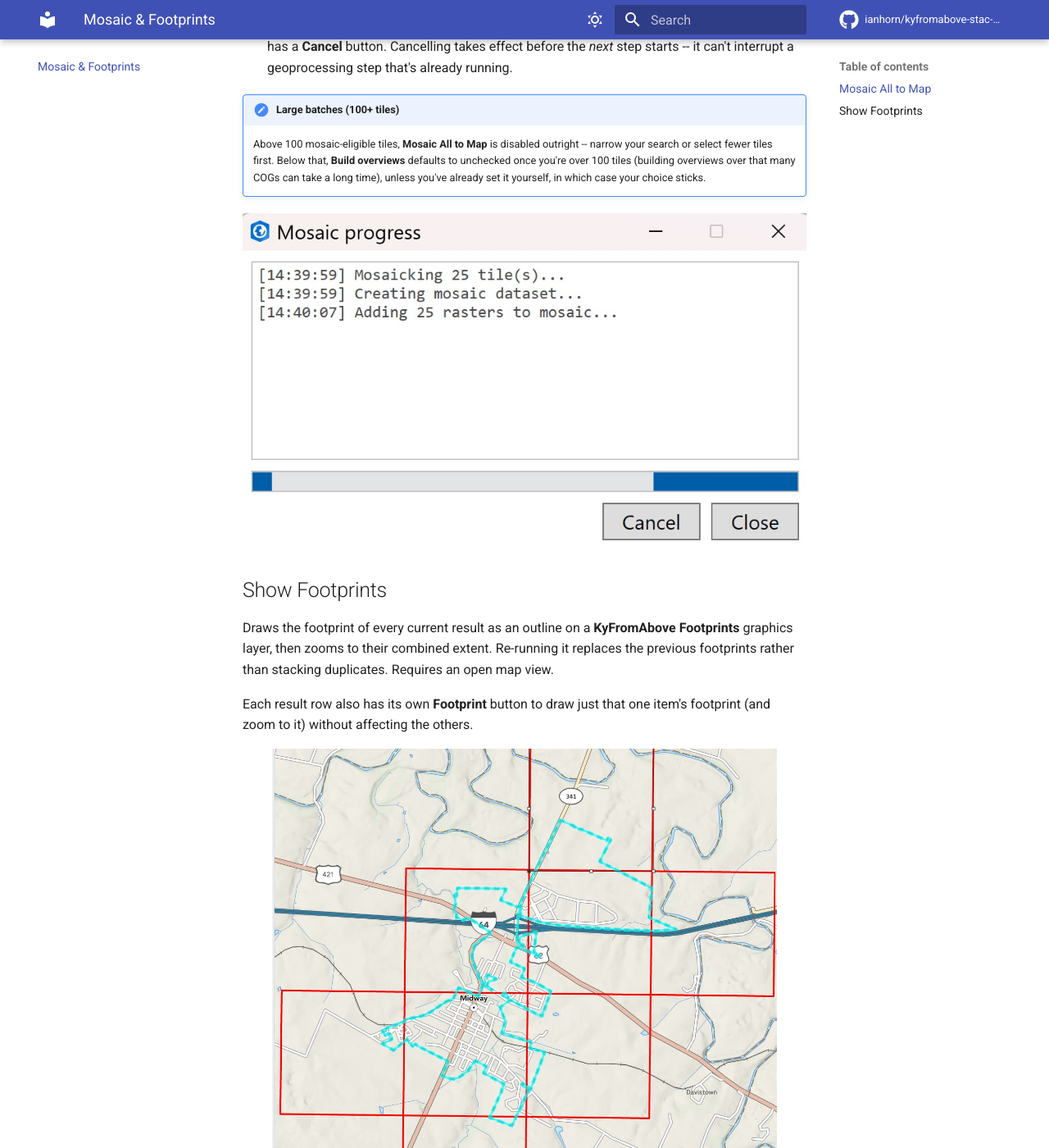
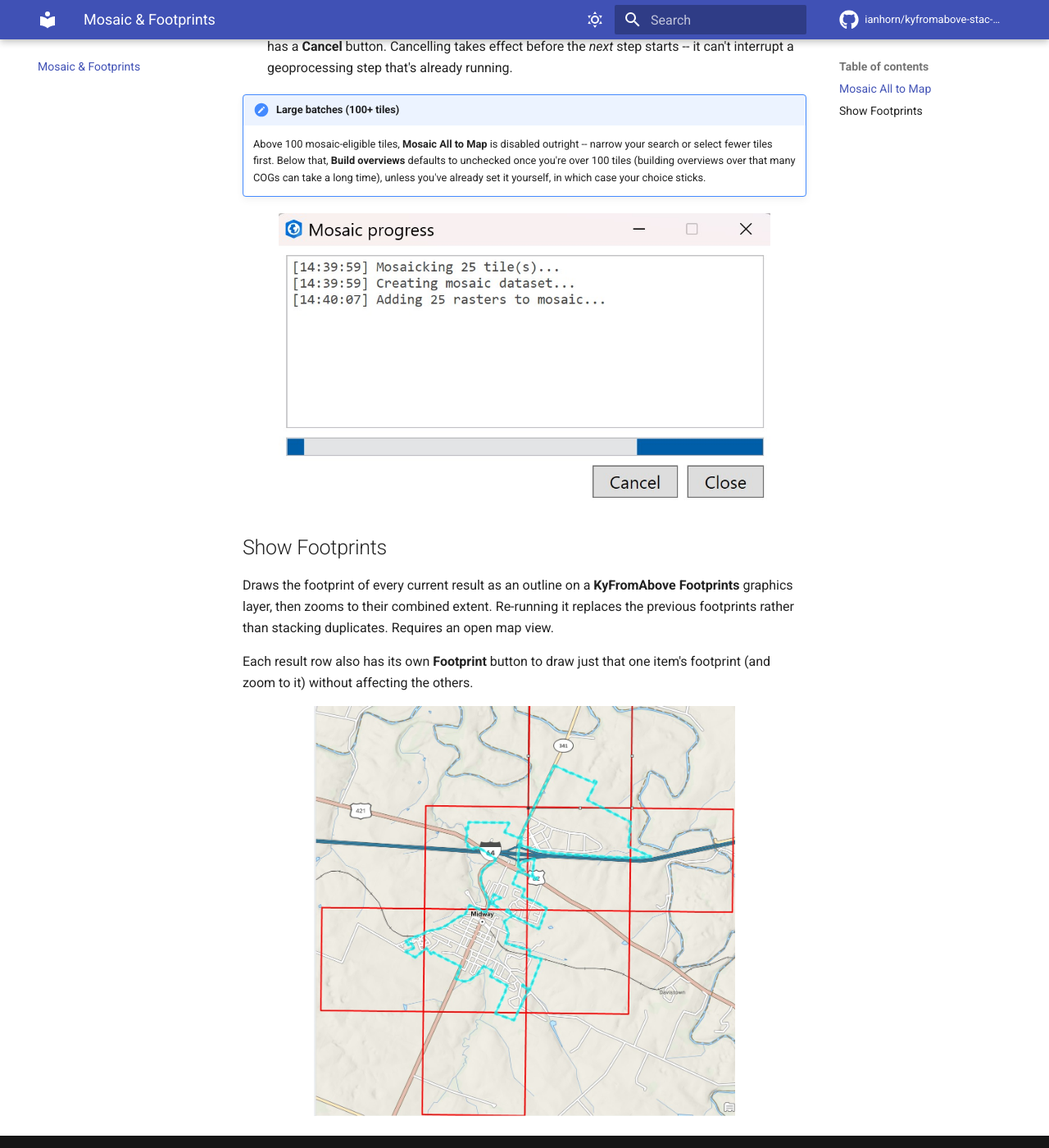
Before and after one commit to ianhorn/kyfromabove-stac-addin, an MkDocs documentation site: the page built from docs-src/mosaic-and-footprints.md, in a window 1280 px wide and 1400 px high, scrolled down 556 px. Shown: the whole window at 82% size. Built offline with MkDocs 1.6.1 and Material for MkDocs 9.7.7, drawn with Linux system fonts in a browser that asks for light colours; comment, search, counter and statistics services are not loaded.

Commit message:
docs: cap screenshot size and center images; refresh screenshots
Add docs-src/stylesheets/extra.css (loaded via extra_css) so images on
every page are capped at 600px wide / 500px tall and centered, instead
of stretching to the full content width.

Co-Authored-By: Claude Opus 5.5 <noreply@anthropic.com>

```diff
--- a/docs-src/stylesheets/extra.css
+++ b/docs-src/stylesheets/extra.css
@@ -1,8 +1,8 @@
 /* Keep screenshots from stretching to the full content width; center them instead. */
 .md-typeset img {
   display: block;
-  max-width: min(100%, 720px);
-  max-height: 600px;
+  max-width: min(100%, 600px);
+  max-height: 500px;
   width: auto;
   height: auto;
   margin: 1em auto;
```
